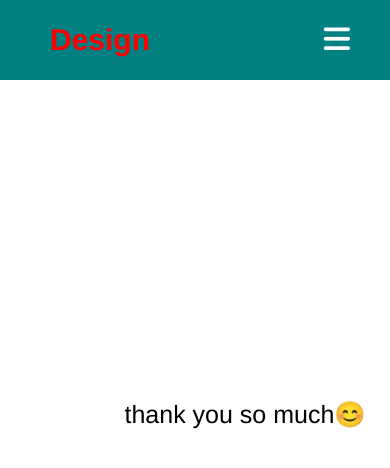
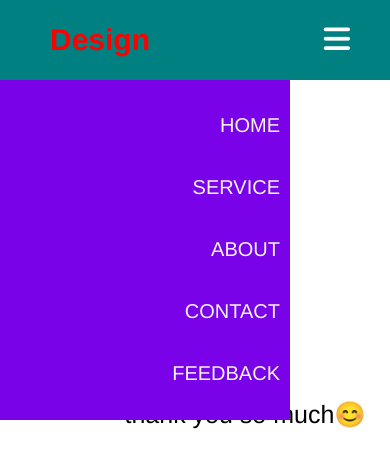
Before and after one commit to surajkabirath/navigationbar, a plain HTML site: page index.html in a window 390 px wide. Drawn offline with Linux system fonts and the light colour scheme.

Commit message:
Update style.css

```diff
--- a/style.css
+++ b/style.css
@@ -84,7 +84,7 @@ a:hover{
         width: 100%;
         background: hsl(271, 98%, 46%);
         top: 80px;
-        left: -1000px;
+        left: -100px;
         text-align: right;
         transition: all .5s;
         padding-right: 10px;
```
